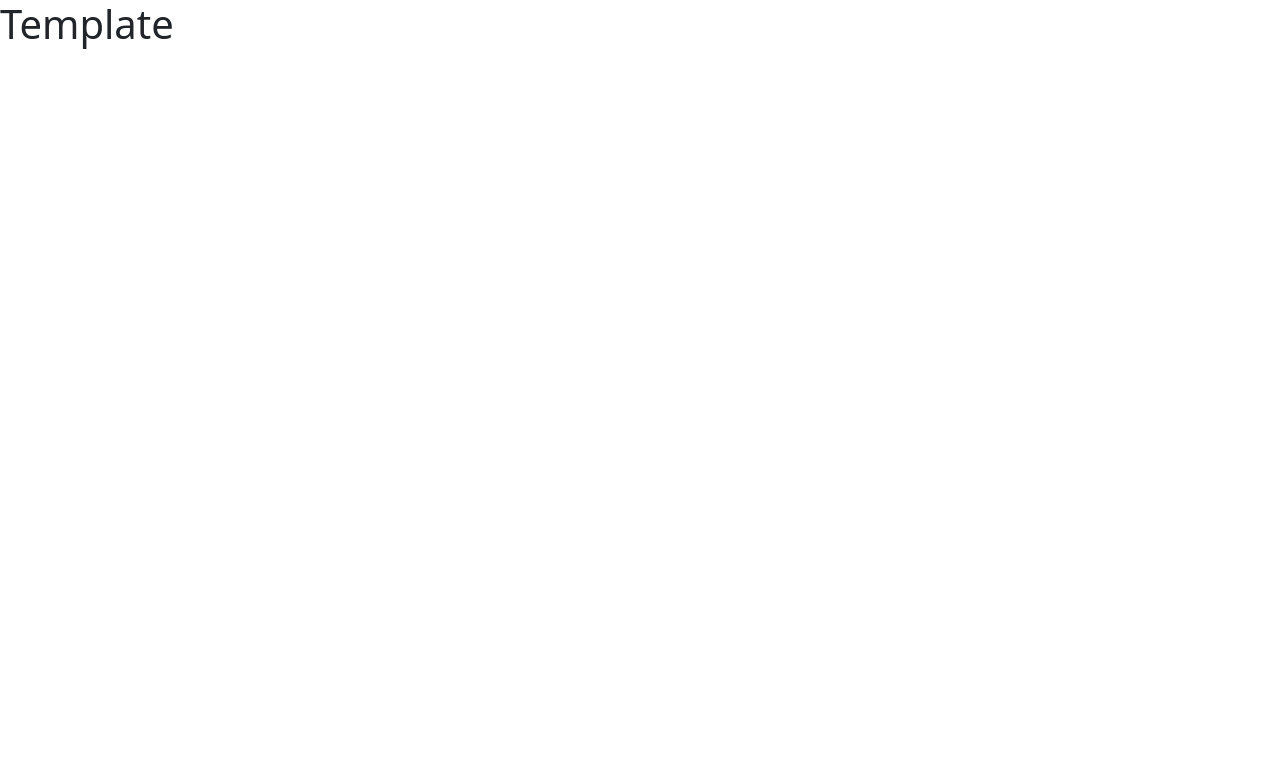
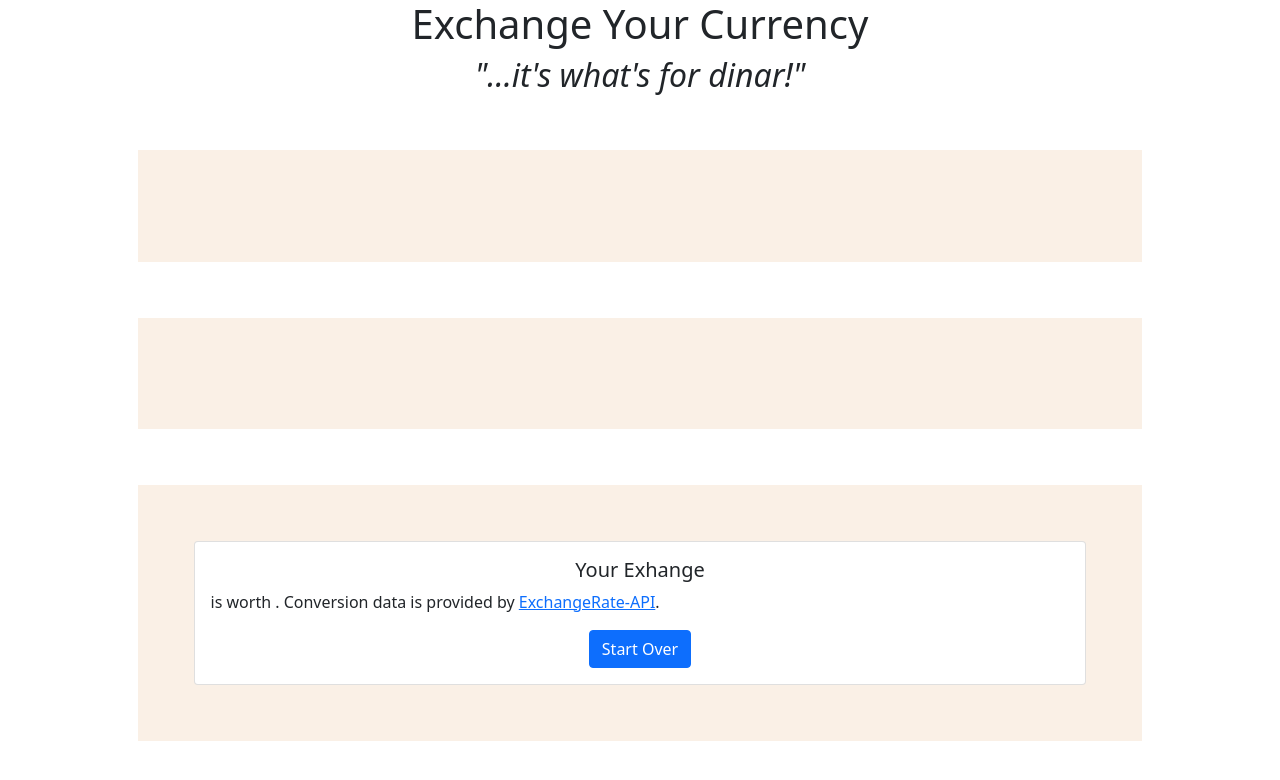
Before and after one commit to meilar/exchange, a website built with webpack: page src/index.html in a window 1280 px wide. Built offline with nearby package versions, Linux system fonts and the light colour scheme.

Commit message:
intial commit, add results tile to UI

```diff
--- a/src/css/styles.css
+++ b/src/css/styles.css
@@ -1 +1,13 @@
-/* custom stylesheet */
+#header h2 {
+  font-style: italic;
+}
+
+.content-tile {
+  padding: 5%;
+  margin: 5%;
+  background-color: linen;
+}
+
+.card p {
+  text-align: justify;
+}
--- a/src/index.html
+++ b/src/index.html
@@ -1,9 +1,27 @@
 <!DOCTYPE html>
 <html>
 <head>
-  <title>Template</title>
+  <title>Currency Exchanger</title>
 </head>
 <body>
-<h1>Template</h1>
+  <div class="container">
+    <div id="header" class="text-center">
+      <h1>Exchange Your Currency</h1>
+      <h2>"...it's what's for dinar!"</h2>
+    </div>
+    <div id="instructions" class="content-tile">
+    </div>
+    <div id="input-area" class="content-tile">
+    </div>
+    <div id="results" class="content-tile">
+      <div class="card">
+        <div class="card-body text-center">
+          <h5 class="card-title">Your Exhange</h5>
+          <p class="card-text"><span id="start-symbol"></span><span id="start-amt"></span> <span id="start-curr"></span> is worth <span id="end-symbol"></span><span id="end-amt"> </span> <span id="start-curr"></span>. Conversion data is provided by <a href="https://www.exchangerate-api.com/">ExchangeRate-API</a>.</p>
+          <a href="#" class="btn btn-primary">Start Over</a>
+        </div>
+      </div>
+    </div>
+  </div>
 </body>
 </html>
--- a/webpack.config.js
+++ b/webpack.config.js
@@ -15,7 +15,7 @@ module.exports = {
   },
   plugins: [
     new CleanWebpackPlugin(),
-    new Dotenv();
+    new Dotenv(),
     new HtmlWebpackPlugin({
       title: 'Shape Tracker',
       template: './src/index.html',
```
Also changed, not shown: 1 other file.
